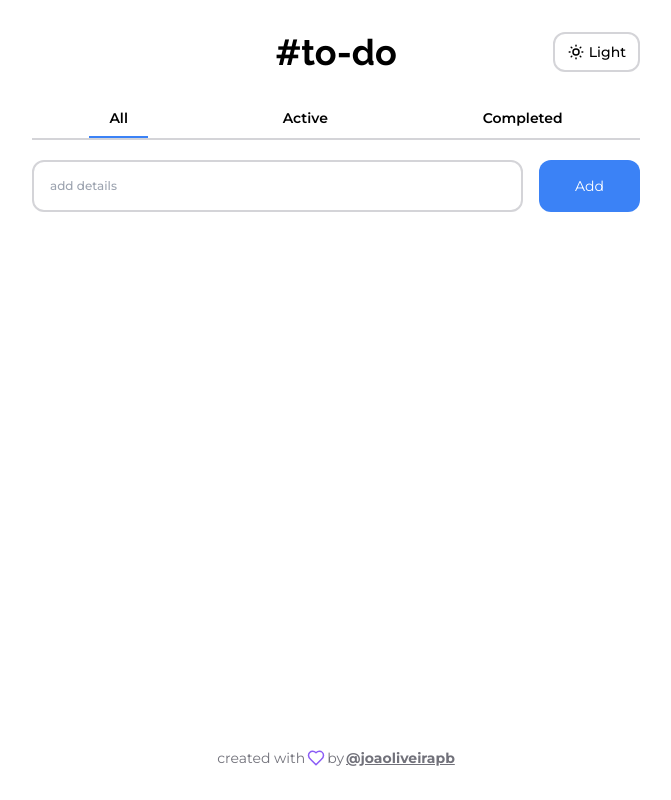
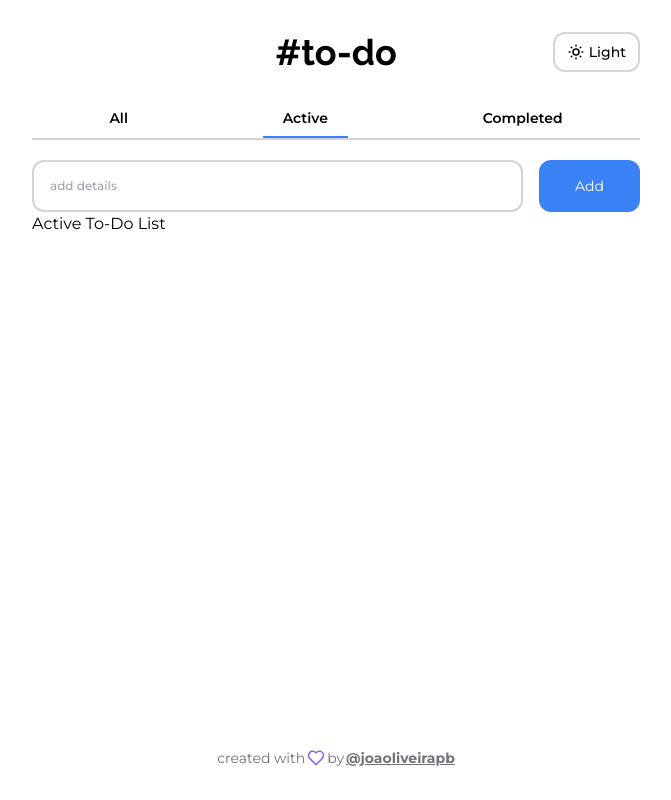
Before and after one commit to joaoliveirapb/todo, a Next.js app: page / in a window 1280 px wide. Both pictures are taken after a click on the item "Active". Shown: the whole page, without its empty margins (304-975 px from the left). Built offline with nearby package versions, Linux system fonts and the light colour scheme.

Commit message:
feat: function to navigate between sessions

```diff
--- a/src/app/page.tsx
+++ b/src/app/page.tsx
@@ -1,15 +1,53 @@
+'use client'
+
+import { ActiveTodoList } from '@/components/ActiveTodoList'
+import { AllTodoList } from '@/components/AllTodoList'
+import { CompletedTodoList } from '@/components/CompletedTodoList'
 import { Footer } from '@/components/Footer'
 import { Header } from '@/components/Header'
 import { InputField } from '@/components/InputField'
 import { Navbar } from '@/components/Navbar'
+import { useState } from 'react'
 
 export default function Home() {
+  const [isAllTodoList, setIsAllTodoList] = useState<boolean>(true)
+  const [isActiveTodoList, setIsActiveTodoList] = useState<boolean>(false)
+  const [isCompletedTodoList, setIsCompletedTodoList] = useState<boolean>(false)
+
+  function navigate(section: string) {
+    switch (section) {
+      case 'all':
+        setIsAllTodoList(true)
+        setIsActiveTodoList(false)
+        setIsCompletedTodoList(false)
+        break
+      case 'active':
+        setIsActiveTodoList(true)
+        setIsAllTodoList(false)
+        setIsCompletedTodoList(false)
+        break
+      case 'completed':
+        setIsCompletedTodoList(true)
+        setIsAllTodoList(false)
+        setIsActiveTodoList(false)
+        break
+    }
+  }
+
   return (
     <main className="flex min-h-screen w-full max-w-[608px] flex-col py-8">
       <Header />
       <div className="flex-1">
-        <Navbar />
+        <Navbar
+          navigateFunction={navigate}
+          allTodoList={isAllTodoList}
+          activeTodoList={isActiveTodoList}
+          completedTodoList={isCompletedTodoList}
+        />
         <InputField />
+        {isAllTodoList && <AllTodoList />}
+        {isActiveTodoList && <ActiveTodoList />}
+        {isCompletedTodoList && <CompletedTodoList />}
       </div>
       <Footer />
     </main>
--- /dev/null
+++ b/src/components/ActiveTodoList.tsx
@@ -0,0 +1,3 @@
+export function ActiveTodoList() {
+  return <h1>Active To-Do List</h1>
+}
--- /dev/null
+++ b/src/components/AllTodoList.tsx
@@ -0,0 +1,3 @@
+export function AllTodoList() {
+  return <h1>All To-Do List</h1>
+}
--- /dev/null
+++ b/src/components/CompletedTodoList.tsx
@@ -0,0 +1,3 @@
+export function CompletedTodoList() {
+  return <h1>Completed To-Do List</h1>
+}
--- a/src/components/Navbar.tsx
+++ b/src/components/Navbar.tsx
@@ -1,14 +1,41 @@
-export function Navbar() {
+interface NavbarProps {
+  navigateFunction: (section: string) => void
+  allTodoList: boolean
+  activeTodoList: boolean
+  completedTodoList: boolean
+}
+
+export function Navbar({
+  navigateFunction,
+  allTodoList,
+  activeTodoList,
+  completedTodoList,
+}: NavbarProps) {
   return (
     <nav className="mt-7 border-b-2 border-zinc-300 dark:border-zinc-600">
       <ul className="flex justify-around">
-        <li className="cursor-pointer border-b-2 border-blue-500 px-5 py-2 text-sm font-semibold">
+        <li
+          onClick={() => navigateFunction('all')}
+          className={`cursor-pointer px-5 py-2 text-sm font-semibold ${
+            allTodoList && 'border-b-2 border-blue-500'
+          }`}
+        >
           All
         </li>
-        <li className="cursor-pointer px-5 py-2 text-sm font-semibold">
+        <li
+          onClick={() => navigateFunction('active')}
+          className={`cursor-pointer px-5 py-2 text-sm font-semibold ${
+            activeTodoList && 'border-b-2 border-blue-500'
+          }`}
+        >
           Active
         </li>
-        <li className="cursor-pointer px-5 py-2 text-sm font-semibold">
+        <li
+          onClick={() => navigateFunction('completed')}
+          className={`cursor-pointer px-5 py-2 text-sm font-semibold ${
+            completedTodoList && 'border-b-2 border-blue-500'
+          }`}
+        >
           Completed
         </li>
       </ul>
```
